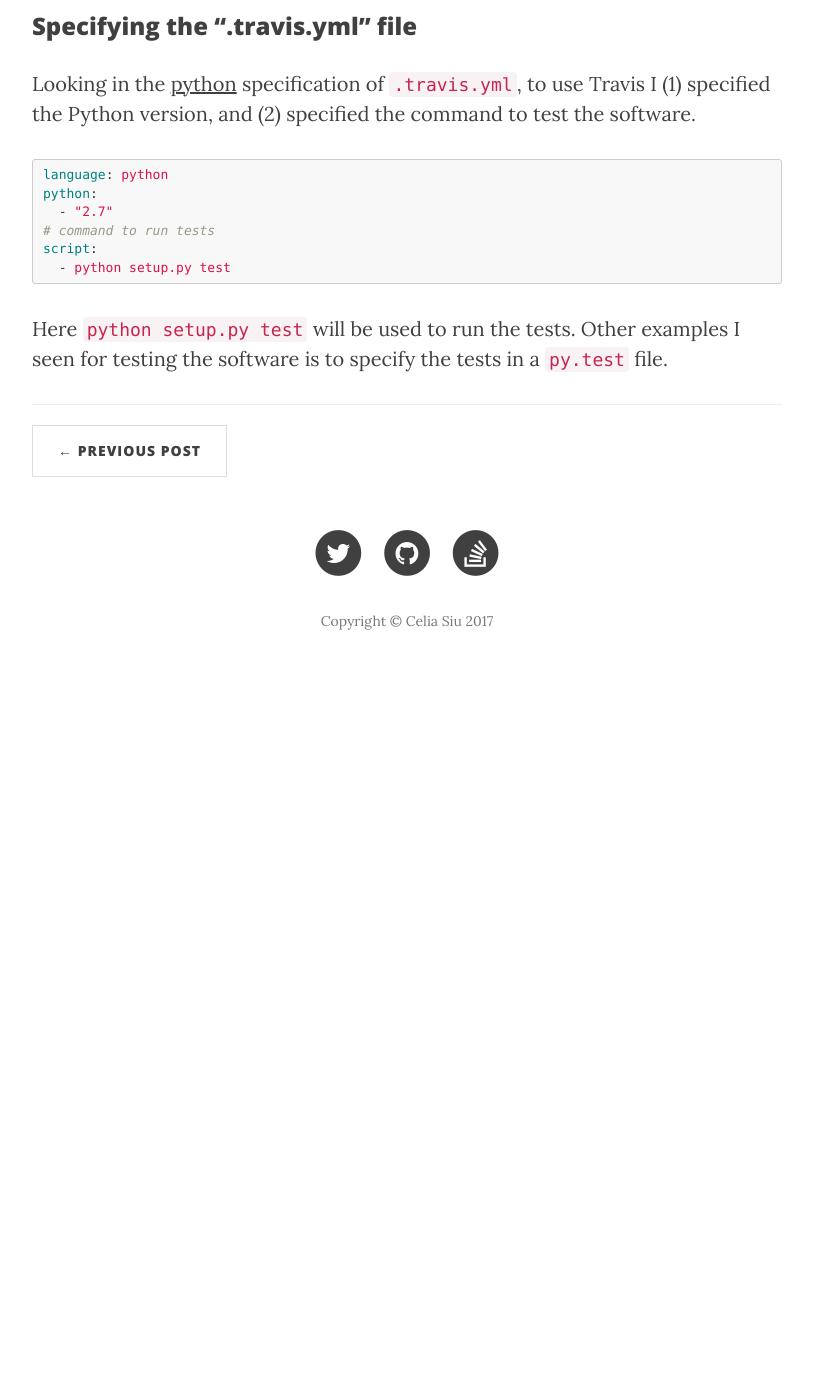
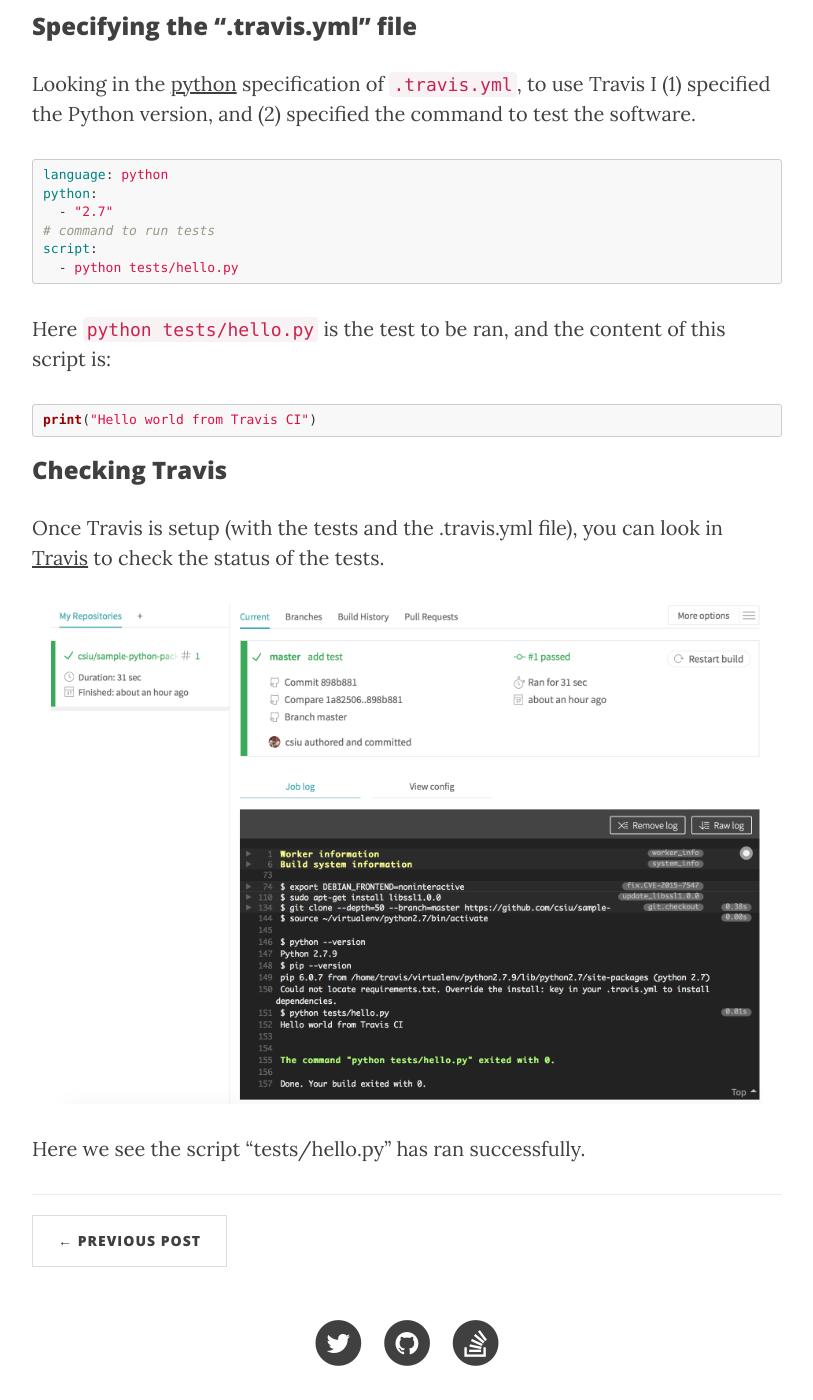
Before and after one commit to csiu/blog, a Jekyll site: the page built from _posts/2017_100daysofcode/2017-05-27-day92.md, in a window 1280 px wide and 1400 px high, scrolled down 1318 px. Shown: the whole window, without its empty margins (233-1046 px from the left). Built offline with Jekyll 4.4.1, drawn with Linux system fonts in a browser that asks for light colours; nearby versions of some CDN libraries; before the commit the page ends 2015 px from its top, so only the background shows below that.

Commit message:
add more details

````diff
--- a/_posts/2017_100daysofcode/2017-05-27-day92.md
+++ b/_posts/2017_100daysofcode/2017-05-27-day92.md
@@ -9,7 +9,7 @@
 excerpt: Figuring out how to enable continuous integration with Travis
 ---
 
-In the next part of creating a simple python package, I figure out how to enable continuous integration with [Travis CI](https://travis-ci.org) on the minimal python package [<i class="fa fa-github"></i>](https://github.com/csiu/sample-python-package) which I started a couple days ago.
+In the next part of creating a simple python package, I figure out how to enable continuous integration with [Travis CI](https://travis-ci.org) on the minimal python package [<i class="fa fa-github"></i>](https://github.com/csiu/sample-python-package/commit/898b881db0d33794e18486cc612fd43a5f43262a) which I started a couple days ago.
 
 > In software engineering, [continuous integration (CI)](https://en.wikipedia.org/wiki/Continuous_integration) is the practice of merging all developer working copies to a shared mainline several times a day.
 
@@ -41,7 +41,19 @@
   - "2.7"
 # command to run tests
 script:
-  - python setup.py test
+  - python tests/hello.py
 ```
 
-Here `python setup.py test` will be used to run the tests. Other examples I seen for testing the software is to specify the tests in a `py.test` file.
+Here `python tests/hello.py` is the test to be ran, and the content of this script is:
+
+```python
+print("Hello world from Travis CI")
+```
+
+### Checking Travis
+
+Once Travis is setup (with the tests and the .travis.yml file), you can look in [Travis](https://travis-ci.org) to check the status of the tests.
+
+<img src="{{ site.baseurl }}/img/figure/2017-05-27/travis-status.png" style="display: block; margin: auto; width: 95%" />
+
+Here we see the script "tests/hello.py" has ran successfully.
````
Also changed, not shown: img/figure/2017-05-27/travis-status.png (added).
